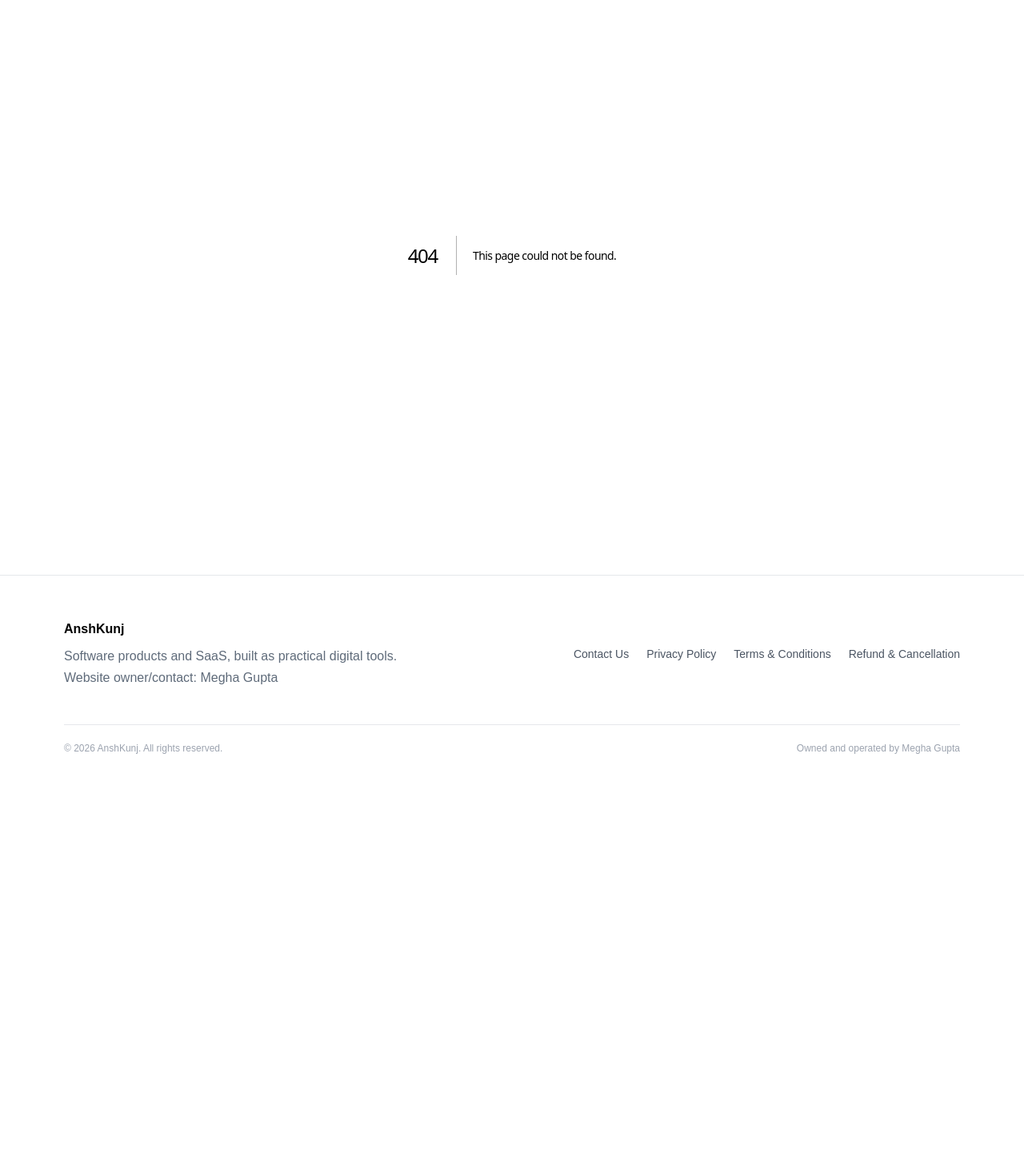
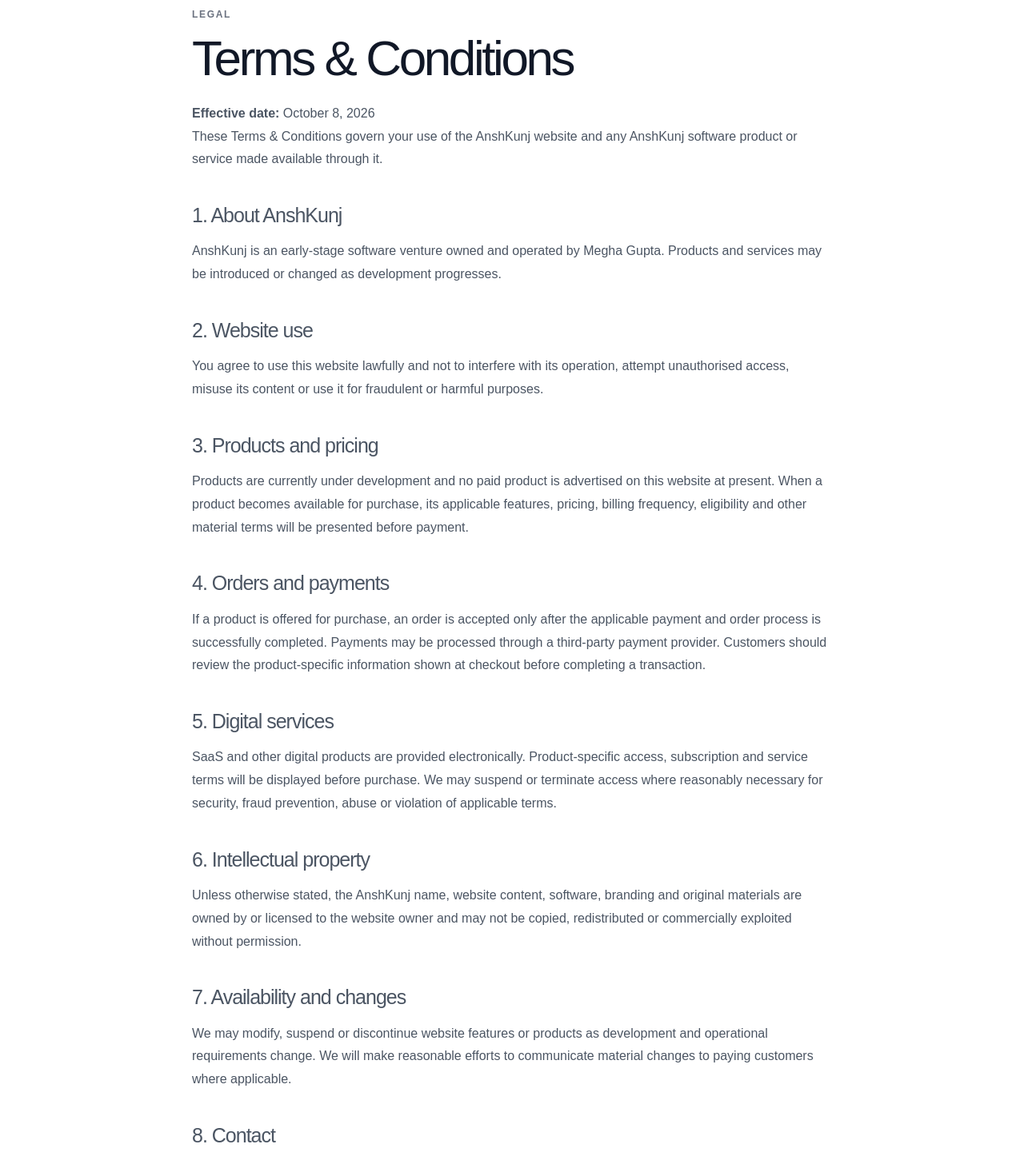
Before and after one commit to anshkunj/ak-project, a Next.js app: page /terms-and-conditions in a window 1280 px wide. Before the commit this address had no page. Shown: the part 150-1606 px from the top of the page at 80% size. Before the commit the page ends 1120 px from the top, so only its background shows below. Built offline with nearby package versions, Linux system fonts and the light colour scheme.

Commit message:
Add public legal and contact pages

```diff
--- /dev/null
+++ b/src/app/terms-and-conditions/page.tsx
@@ -0,0 +1,90 @@
+export default function TermsPage() {
+  return (
+    <main className="page">
+      <div className="container narrow">
+        <p className="eyebrow">LEGAL</p>
+        <h1>Terms &amp; Conditions</h1>
+        <div className="legal-content">
+          <p><strong>Effective date:</strong> October 8, 2026</p>
+
+          <p>
+            These Terms &amp; Conditions govern your use of the AnshKunj
+            website and any AnshKunj software product or service made available
+            through it.
+          </p>
+
+          <h2>1. About AnshKunj</h2>
+          <p>
+            AnshKunj is an early-stage software venture owned and operated by
+            Megha Gupta. Products and services may be introduced or changed as
+            development progresses.
+          </p>
+
+          <h2>2. Website use</h2>
+          <p>
+            You agree to use this website lawfully and not to interfere with
+            its operation, attempt unauthorised access, misuse its content or
+            use it for fraudulent or harmful purposes.
+          </p>
+
+          <h2>3. Products and pricing</h2>
+          <p>
+            Products are currently under development and no paid product is
+            advertised on this website at present. When a product becomes
+            available for purchase, its applicable features, pricing, billing
+            frequency, eligibility and other material terms will be presented
+            before payment.
+          </p>
+
+          <h2>4. Orders and payments</h2>
+          <p>
+            If a product is offered for purchase, an order is accepted only
+            after the applicable payment and order process is successfully
+            completed. Payments may be processed through a third-party payment
+            provider. Customers should review the product-specific information
+            shown at checkout before completing a transaction.
+          </p>
+
+          <h2>5. Digital services</h2>
+          <p>
+            SaaS and other digital products are provided electronically.
+            Product-specific access, subscription and service terms will be
+            displayed before purchase. We may suspend or terminate access
+            where reasonably necessary for security, fraud prevention, abuse or
+            violation of applicable terms.
+          </p>
+
+          <h2>6. Intellectual property</h2>
+          <p>
+            Unless otherwise stated, the AnshKunj name, website content,
+            software, branding and original materials are owned by or licensed
+            to the website owner and may not be copied, redistributed or
+            commercially exploited without permission.
+          </p>
+
+          <h2>7. Availability and changes</h2>
+          <p>
+            We may modify, suspend or discontinue website features or products
+            as development and operational requirements change. We will make
+            reasonable efforts to communicate material changes to paying
+            customers where applicable.
+          </p>
+
+          <h2>8. Contact</h2>
+          <p>
+            Questions about these terms can be sent to{" "}
+            <a href="mailto:meghag2075@gmail.com">meghag2075@gmail.com</a> or
+            by phone at +91 75970 87355.
+          </p>
+
+          <h2>9. Changes to these terms</h2>
+          <p>
+            These terms may be updated as products are launched and the
+            business evolves. The latest version will be published on this
+            page.
+          </p>
+        </div>
+      </div>
+    </main>
+  );
+}
```
